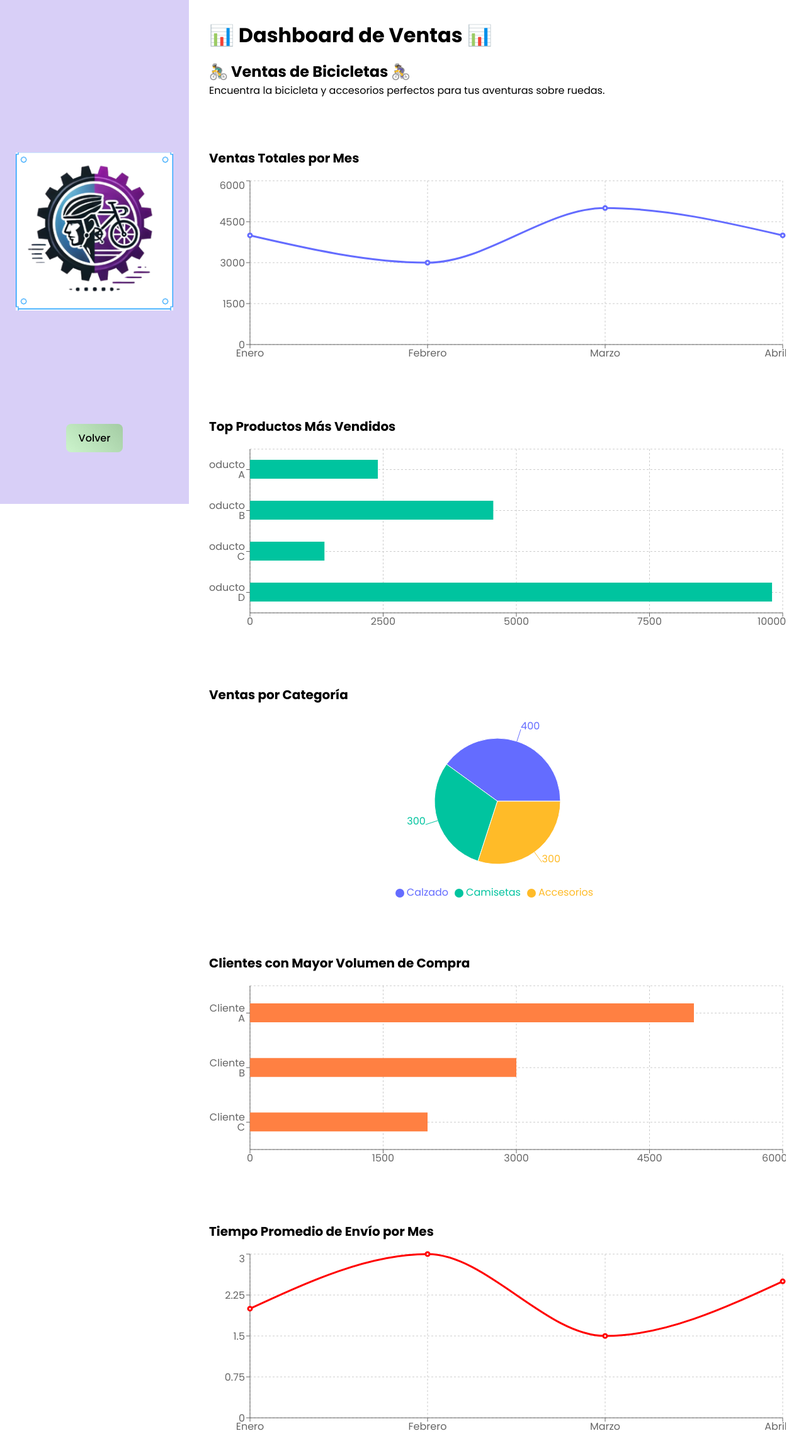
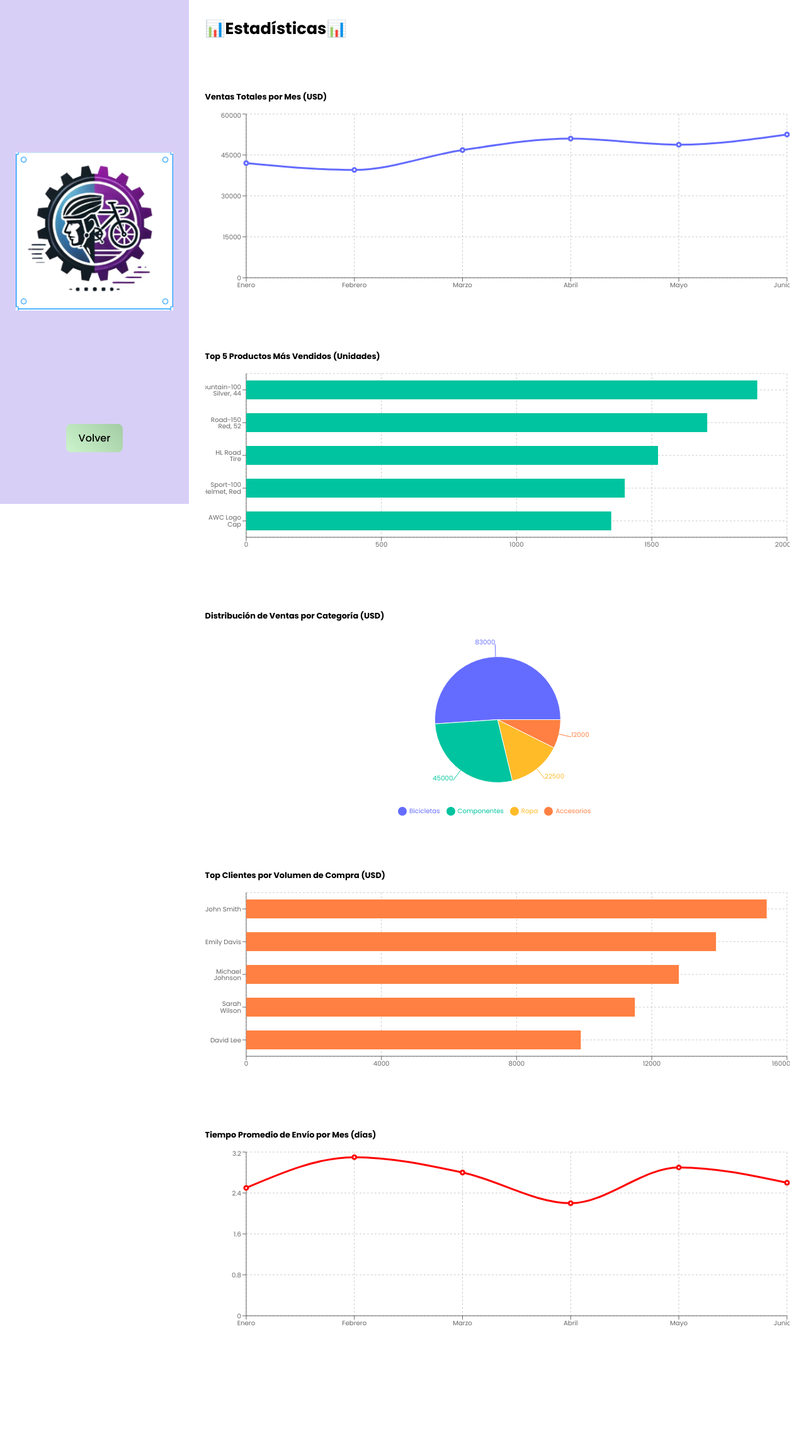
Before and after one commit to DanielPaezR/Gerencia_Front-main, a React (Vite) app: page /dashboard in a window 1280 px wide. Shown: the top 2310 px of the page at 63% size. After the commit the page ends 2150 px from the top, so only its background shows below. Built offline with nearby package versions, Linux system fonts and the light colour scheme.

Commit message:
visualizacion

```diff
--- a/src/pages/Dashboard.jsx
+++ b/src/pages/Dashboard.jsx
@@ -1,4 +1,4 @@
-import React, { useState } from 'react';
+import React from 'react';
 import {
   BarChart, Bar, LineChart, Line, XAxis, YAxis,
   CartesianGrid, Tooltip, PieChart, Pie, Cell,
@@ -9,36 +9,44 @@ import '../styles/Dashboard.css';
 import { useNavigate } from 'react-router-dom';
 
 const dataSales = [
-  { month: 'Enero', sales: 4000 },
-  { month: 'Febrero', sales: 3000 },
-  { month: 'Marzo', sales: 5000 },
-  { month: 'Abril', sales: 4000 },
+  { month: 'Enero', sales: 42000 },
+  { month: 'Febrero', sales: 39500 },
+  { month: 'Marzo', sales: 46800 },
+  { month: 'Abril', sales: 51000 },
+  { month: 'Mayo', sales: 48750 },
+  { month: 'Junio', sales: 52500 },
 ];
 
 const dataTopProducts = [
-  { name: 'Producto A', quantity: 2400 },
-  { name: 'Producto B', quantity: 4567 },
-  { name: 'Producto C', quantity: 1398 },
-  { name: 'Producto D', quantity: 9800 },
+  { name: 'Mountain-100 Silver, 44', quantity: 1890 },
+  { name: 'Road-150 Red, 52', quantity: 1705 },
+  { name: 'HL Road Tire', quantity: 1523 },
+  { name: 'Sport-100 Helmet, Red', quantity: 1400 },
+  { name: 'AWC Logo Cap', quantity: 1350 },
 ];
 
 const dataCategories = [
-  { name: 'Calzado', value: 400 },
-  { name: 'Camisetas', value: 300 },
-  { name: 'Accesorios', value: 300 },
+  { name: 'Bicicletas', value: 83000 },
+  { name: 'Componentes', value: 45000 },
+  { name: 'Ropa', value: 22500 },
+  { name: 'Accesorios', value: 12000 },
 ];
 
 const dataTopClients = [
-  { name: 'Cliente A', purchases: 5000 },
-  { name: 'Cliente B', purchases: 3000 },
-  { name: 'Cliente C', purchases: 2000 },
+  { name: 'John Smith', purchases: 15400 },
+  { name: 'Emily Davis', purchases: 13900 },
+  { name: 'Michael Johnson', purchases: 12800 },
+  { name: 'Sarah Wilson', purchases: 11500 },
+  { name: 'David Lee', purchases: 9900 },
 ];
 
 const dataShippingTime = [
-  { month: 'Enero', time: 2 },
-  { month: 'Febrero', time: 3 },
-  { month: 'Marzo', time: 1.5 },
-  { month: 'Abril', time: 2.5 },
+  { month: 'Enero', time: 2.5 },
+  { month: 'Febrero', time: 3.1 },
+  { month: 'Marzo', time: 2.8 },
+  { month: 'Abril', time: 2.2 },
+  { month: 'Mayo', time: 2.9 },
+  { month: 'Junio', time: 2.6 },
 ];
 
 const COLORS = ['#646cff', '#00C49F', '#FFBB28', '#FF8042'];
@@ -52,26 +60,17 @@ const Dashboard = () => {
 
   return (
     <div className="dashboard-container">
-
       <aside className="left-sidebar-dashboard">
         <img src={logo} alt="Logo" className="logo" />
         <button className='button-return' onClick={handleBack}>Volver</button>
       </aside>
 
-
       <div className="dashboard-content">
-
-        {/* 🔥 Se agregó nuevamente el título del Dashboard */}
-        <p className="dashboard-main-title">📊 Dashboard de Ventas 📊</p>
-
-        <div className="dashboard-section">
-          <h2 className="dashboard-title">🚴‍♂️ Ventas de Bicicletas 🚴‍♀️</h2>
-          <p>Encuentra la bicicleta y accesorios perfectos para tus aventuras sobre ruedas.</p>
-        </div>
+        <p className="dashboard-main-title">📊Estadísticas📊</p>
 
         {/* Ventas Totales por Mes */}
         <div className="chart-container">
-          <h2 className="chart-title">Ventas Totales por Mes</h2>
+          <h2 className="chart-title">Ventas Totales por Mes (USD)</h2>
           <ResponsiveContainer width="100%" height={300}>
             <LineChart data={dataSales}>
               <CartesianGrid strokeDasharray="3 3" />
@@ -85,7 +84,7 @@ const Dashboard = () => {
 
         {/* Top Productos Más Vendidos */}
         <div className="chart-container">
-          <h2 className="chart-title">Top Productos Más Vendidos</h2>
+          <h2 className="chart-title">Top 5 Productos Más Vendidos (Unidades)</h2>
           <ResponsiveContainer width="100%" height={300}>
             <BarChart data={dataTopProducts} layout="vertical">
               <CartesianGrid strokeDasharray="3 3" />
@@ -99,7 +98,7 @@ const Dashboard = () => {
 
         {/* Ventas por Categoría */}
         <div className="chart-container">
-          <h2 className="chart-title">Ventas por Categoría</h2>
+          <h2 className="chart-title">Distribución de Ventas por Categoría (USD)</h2>
           <ResponsiveContainer width="100%" height={300}>
             <PieChart>
               <Pie data={dataCategories} dataKey="value" nameKey="name" cx="50%" cy="50%" outerRadius={100} label>
@@ -115,7 +114,7 @@ const Dashboard = () => {
 
         {/* Clientes con Mayor Volumen de Compra */}
         <div className="chart-container">
-          <h2 className="chart-title">Clientes con Mayor Volumen de Compra</h2>
+          <h2 className="chart-title">Top Clientes por Volumen de Compra (USD)</h2>
           <ResponsiveContainer width="100%" height={300}>
             <BarChart data={dataTopClients} layout="vertical">
               <CartesianGrid strokeDasharray="3 3" />
@@ -129,7 +128,7 @@ const Dashboard = () => {
 
         {/* Tiempo Promedio de Envío por Mes */}
         <div className="chart-container">
-          <h2 className="chart-title">Tiempo Promedio de Envío por Mes</h2>
+          <h2 className="chart-title">Tiempo Promedio de Envío por Mes (días)</h2>
           <ResponsiveContainer width="100%" height={300}>
             <LineChart data={dataShippingTime}>
               <CartesianGrid strokeDasharray="3 3" />
--- a/src/styles/Dashboard.css
+++ b/src/styles/Dashboard.css
@@ -2,6 +2,7 @@
     margin: 0;
     padding: 0;
     box-sizing: border-box;
+    font-size: 0.8rem;
 }
 
 .dashboard-container {
@@ -69,25 +70,13 @@
 
 }
 
-.search-bar {
-    flex-grow: 1;
-}
-
-.search-bar input {
-    width: 100%;
-    padding: 8px;
-    color: #0a0a0a;
-    border: 1px solid #2e2c2c;
-    border-radius: 5px;
-}
-
 /* Ajuste para evitar que las gráficas se solapen con el navbar */
 .chart-container {
     margin-top: 80px;
 }
 
 .chart-title {
-    font-size: 1.25rem;
+    font-size: 1rem;
     font-weight: bold;
     margin-bottom: 1rem;
 }
```
Lines whose indentation alone changed are shown as unchanged.
